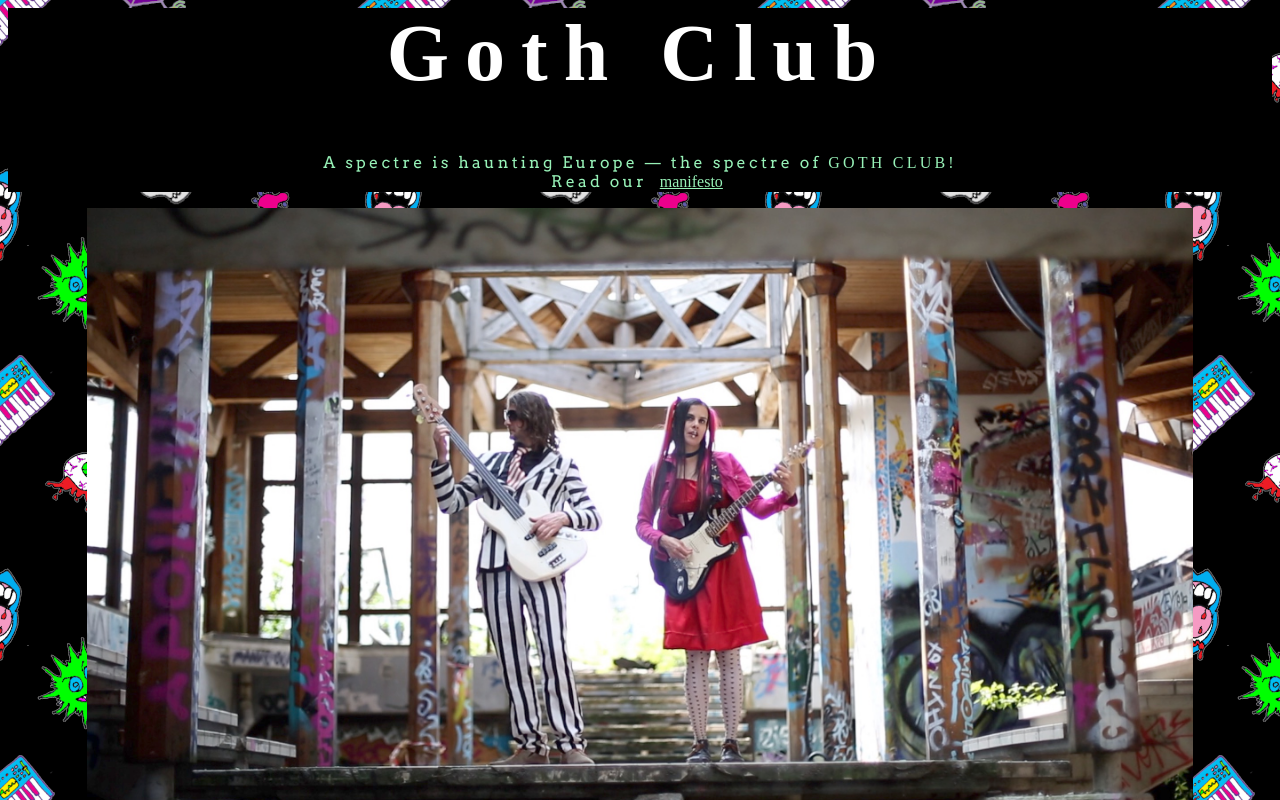
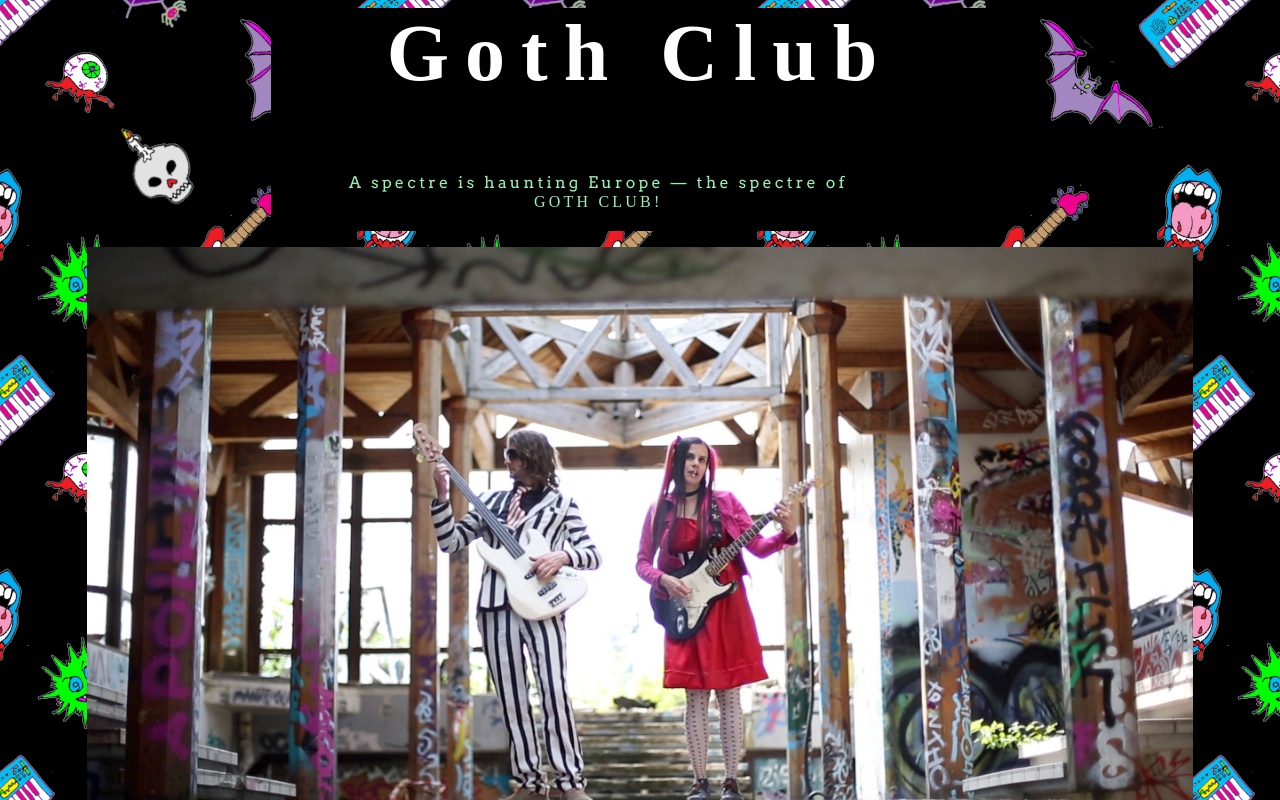
Before and after one commit to farmeroy/goth-glub, a plain HTML site: page index.html in a window 1280 px wide. Shown: the top 800 px of the page. Drawn offline with Linux system fonts and the light colour scheme; a web font is replaced by a local one.

Commit message:
moved manifesto button to bottom, added wrapper for header

```diff
--- a/index.html
+++ b/index.html
@@ -73,13 +73,15 @@
       </div>
     </template>
     <main>
-      <header>
-        <h1>Goth Club</h1>
-        <p>
-          A spectre is haunting Europe — the spectre of <span>GOTH CLUB!</span>
-        </p>
-        <p>Read our <button class="open-manifesto">manifesto</button></p>
-      </header>
+      <div class="wrapper">
+        <header>
+          <h1>Goth Club</h1>
+          <p>
+            A spectre is haunting Europe — the spectre of
+            <span>GOTH CLUB!</span>
+          </p>
+        </header>
+      </div>
 
       <div class="model-container"></div>
       <div class="container">
@@ -155,6 +157,7 @@
         <div class="contact">
           <p>Contact:</p>
           <p>GothClub@protonmail.com</p>
+          <p>Read our <button class="open-manifesto">manifesto</button></p>
         </div>
       </div>
     </main>
```
